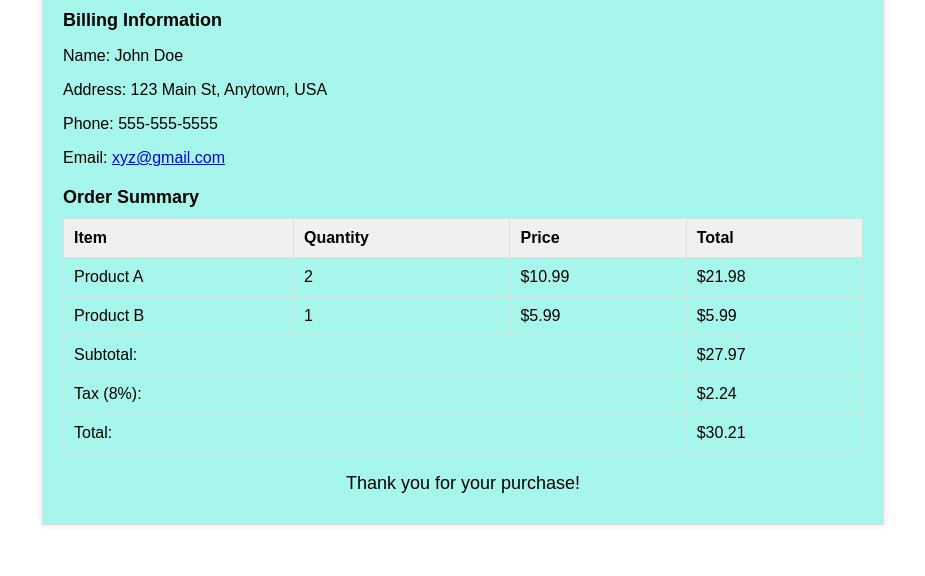
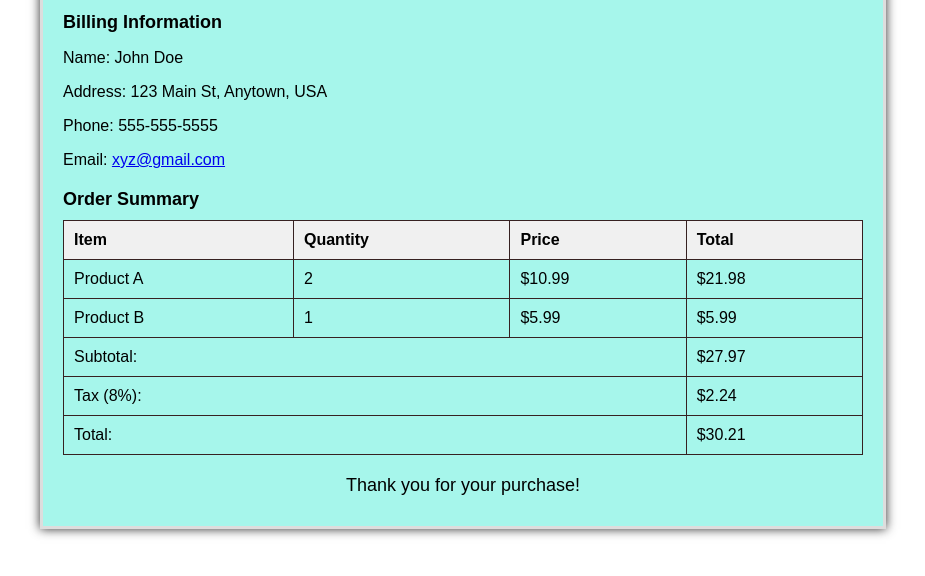
Before and after one commit to TEJASVI-BHOYATE/assi-19, a plain HTML site: page index.html in a window 1280 px wide. Shown: the part 214-790 px from the top of the page, without its empty margins (177-1102 px from the left). Drawn offline with Linux system fonts and the light colour scheme.

Commit message:
border and background added

```diff
--- a/style.css
+++ b/style.css
@@ -9,8 +9,8 @@ body {
     margin: 40px auto;
     padding: 20px;
     background-color: #a6f6eb;
-    border: 1px solid #ddd;
-    box-shadow: 0 0 10px rgba(0, 0, 0, 0.1);
+    border: 3px solid #ddd;
+    box-shadow: 0 0 10px rgba(0, 0, 0, 0.83);
 }
 
 header {
@@ -51,7 +51,7 @@ table {
 }
 
 th, td {
-    border: 1px solid #ddd;
+    border: 1px solid #362121;
     padding: 10px;
     text-align: left;
 }
```
